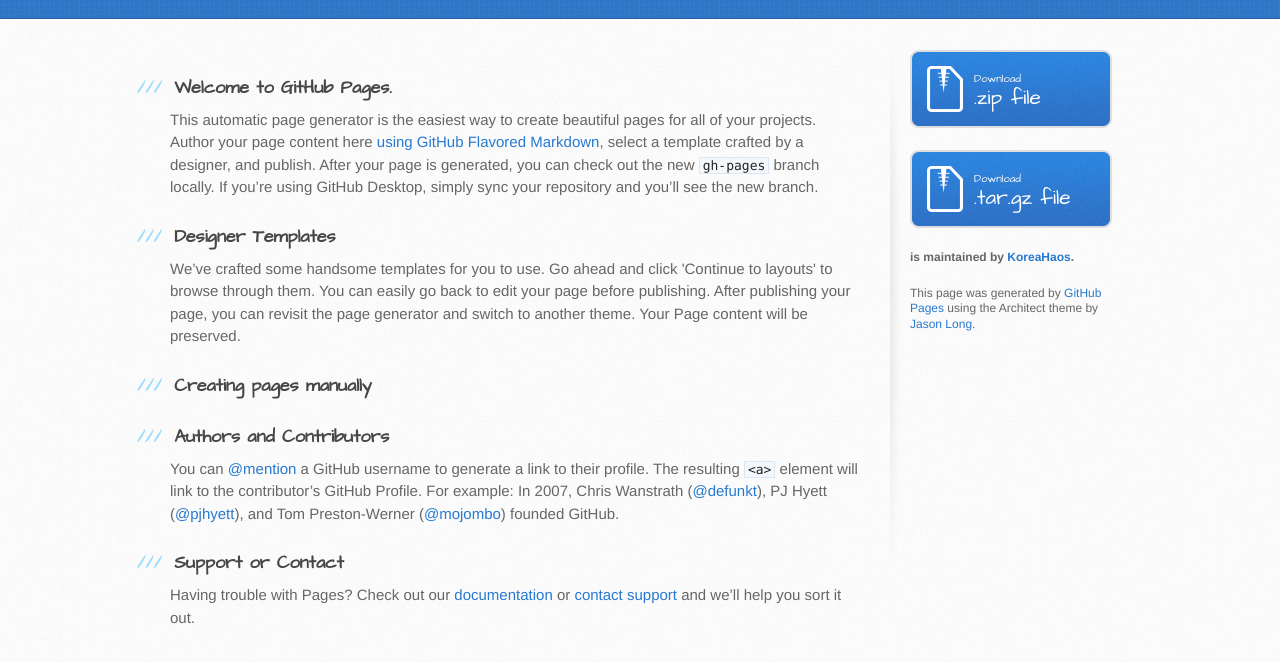
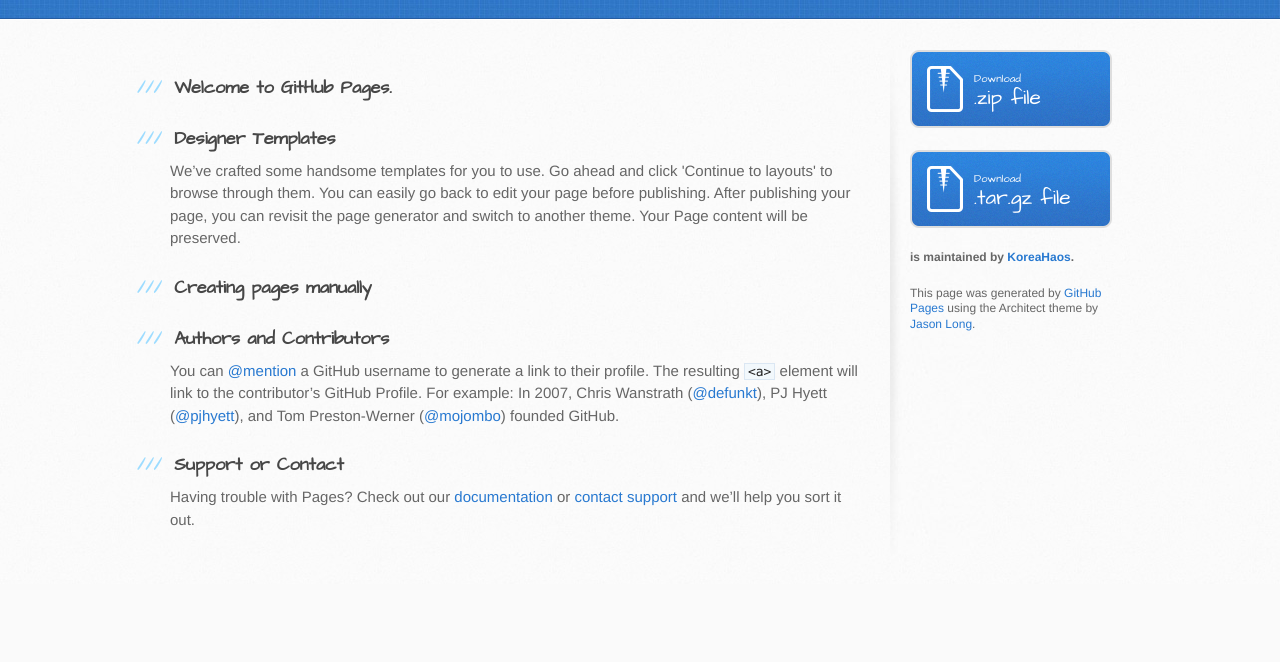
Before and after one commit to KoreaHaos/haos_toys, a plain HTML site: page index.html in a window 1280 px wide. Shown: the part 216-878 px from the top of the page. After the commit the page ends 800 px from the top, so only its background shows below. Drawn offline with Linux system fonts and the light colour scheme.

Commit message:
Clean format.

```diff
--- a/index.html
+++ b/index.html
@@ -31,7 +31,7 @@
           <h3>
 <a id="welcome-to-github-pages" class="anchor" href="#welcome-to-github-pages" aria-hidden="true"><span class="octicon octicon-link"></span></a>Welcome to GitHub Pages.</h3>
 
-<p>This automatic page generator is the easiest way to create beautiful pages for all of your projects. Author your page content here <a href="https://guides.github.com/features/mastering-markdown/">using GitHub Flavored Markdown</a>, select a template crafted by a designer, and publish. After your page is generated, you can check out the new <code>gh-pages</code> branch locally. If you’re using GitHub Desktop, simply sync your repository and you’ll see the new branch.</p>
+<p></p>
 
 <h3>
 <a id="designer-templates" class="anchor" href="#designer-templates" aria-hidden="true"><span class="octicon octicon-link"></span></a>Designer Templates</h3>
```
